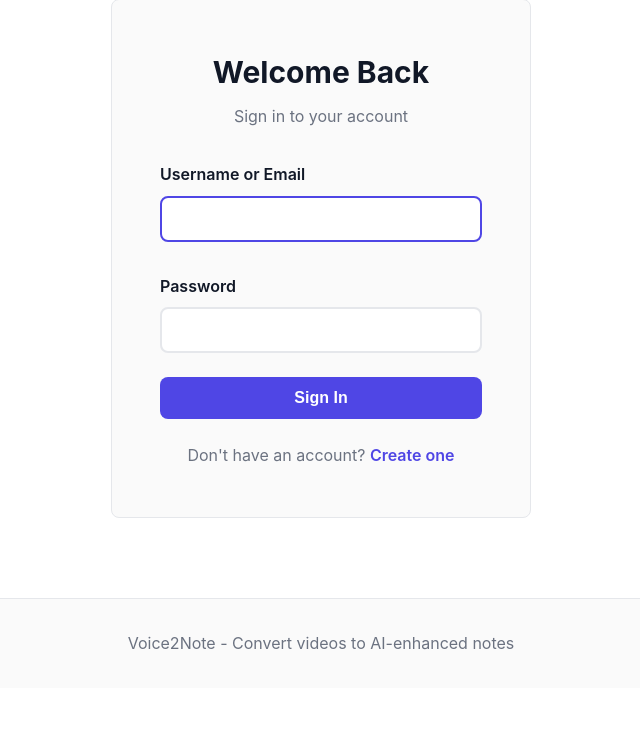
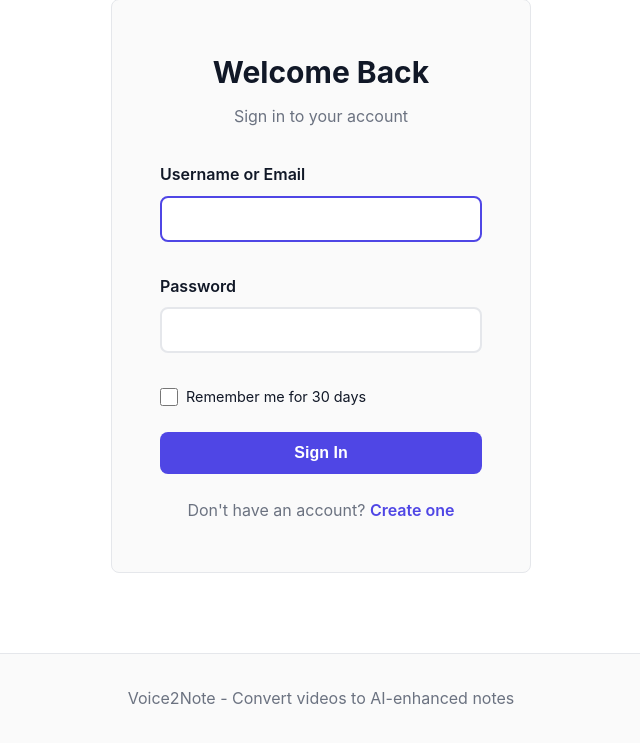
Before and after one commit to bindrap/Voice2Note, a Flask app: template templates/login.html in a window 1280 px wide. Shown: the part 160-903 px from the top of the page, without its empty margins (319-959 px from the left). Before the commit the page ends 810 px from the top, so only its background shows below. Run offline with Flask 3, Linux system fonts and the light colour scheme; the template is opened without the code that fills it, so the values that code supplies are empty; the visitor is signed in with stand-in values (Sample User, id 1); data comes from the database, SQL or seed files in the repository; some libraries are stand-ins or nearby versions.

Commit message:
Add 'Remember Me' functionality to login system
- Added remember_tokens table to database schema with expiration tracking
- Implemented token generation and validation in DatabaseManager
- Added 'Remember Me' checkbox to login form UI
- Set secure httponly cookies that last 30 days when enabled
- Added automatic login middleware that checks for valid tokens
- Updated logout to clear all remember tokens and cookies
- Token-based sessions allow users to stay logged in across browser restarts

Users can now choose to stay logged in for 30 days on their devices
without having to re-authenticate each time.

```diff
--- a/app.py
+++ b/app.py
@@ -1,9 +1,11 @@
-from flask import Flask, render_template, request, jsonify, send_file, redirect, url_for, session, flash
+from flask import Flask, render_template, request, jsonify, send_file, redirect, url_for, session, flash, make_response
 import os
 import traceback
 from werkzeug.utils import secure_filename
 from functools import wraps
 import threading
+import secrets
+from datetime import datetime, timedelta
 from config import Config
 from database.db_manager import DatabaseManager
 from processors.video_handler import VideoHandler
@@ -49,6 +51,34 @@ def inject_user():
         user = db.get_user_by_id(session['user_id'])
         return {'current_user': user}
     return {'current_user': None}
+
+
+# Check for remember me token before each request
+@app.before_request
+def check_remember_me():
+    """Check for remember me token and auto-login if valid"""
+    # Skip if user is already logged in
+    if 'user_id' in session:
+        return
+
+    # Skip for static files and certain routes
+    if request.endpoint and (request.endpoint == 'static' or request.endpoint in ['login', 'register']):
+        return
+
+    # Check for remember_token cookie
+    remember_token = request.cookies.get('remember_token')
+    if remember_token:
+        # Validate token from database
+        token_data = db.get_remember_token(remember_token)
+
+        if token_data:
+            # Token is valid and not expired, log user in
+            session['user_id'] = token_data['user_id']
+            db.update_last_login(token_data['user_id'])
+        else:
+            # Token is invalid or expired, we'll let it expire naturally
+            # (the cookie will be cleared on logout or when user logs in again)
+            pass
 
 
 # ===== Authentication Routes =====
@@ -105,6 +135,7 @@ def login():
     if request.method == 'POST':
         username = request.form.get('username', '').strip()
         password = request.form.get('password', '')
+        remember_me = request.form.get('remember_me') == 'yes'
 
         if not username or not password:
             return render_template('login.html', error='Username and password are required')
@@ -113,7 +144,32 @@ def login():
         if user:
             session['user_id'] = user['id']
             db.update_last_login(user['id'])
-            return redirect(url_for('index'))
+
+            # Create response object
+            response = make_response(redirect(url_for('index')))
+
+            # Handle remember me functionality
+            if remember_me:
+                # Generate secure random token
+                token = secrets.token_urlsafe(32)
+
+                # Set expiration to 30 days from now
+                expires_at = datetime.now() + timedelta(days=30)
+
+                # Store token in database
+                db.create_remember_token(user['id'], token, expires_at)
+
+                # Set cookie that expires in 30 days
+                response.set_cookie(
+                    'remember_token',
+                    token,
+                    max_age=30*24*60*60,  # 30 days in seconds
+                    httponly=True,         # Prevent JavaScript access
+                    secure=False,          # Set to True in production with HTTPS
+                    samesite='Lax'         # CSRF protection
+                )
+
+            return response
         else:
             return render_template('login.html', error='Invalid username or password')
 
@@ -123,8 +179,18 @@ def login():
 @app.route('/logout')
 def logout():
     """User logout"""
+    # Delete all remember tokens for this user from database
+    if 'user_id' in session:
+        db.delete_user_remember_tokens(session['user_id'])
+
+    # Clear session
     session.clear()
-    return redirect(url_for('login'))
+
+    # Create response and delete the remember_token cookie
+    response = make_response(redirect(url_for('login')))
+    response.set_cookie('remember_token', '', expires=0)
+
+    return response
 
 
 @app.route('/profile')
--- a/database/db_manager.py
+++ b/database/db_manager.py
@@ -351,3 +351,71 @@ class DatabaseManager:
         conn.close()
 
         return [dict(video) for video in videos]
+
+    # ===== Remember Me Token Methods =====
+
+    def create_remember_token(self, user_id, token, expires_at):
+        """Create a remember me token"""
+        conn = self.get_connection()
+        cursor = conn.cursor()
+
+        try:
+            cursor.execute('''
+                INSERT INTO remember_tokens (user_id, token, expires_at)
+                VALUES (?, ?, ?)
+            ''', (user_id, token, expires_at))
+
+            token_id = cursor.lastrowid
+            conn.commit()
+            conn.close()
+            return token_id
+        except sqlite3.IntegrityError:
+            conn.close()
+            return None
+
+    def get_remember_token(self, token):
+        """Get remember token and associated user if valid"""
+        conn = self.get_connection()
+        cursor = conn.cursor()
+
+        cursor.execute('''
+            SELECT rt.*, u.*
+            FROM remember_tokens rt
+            JOIN users u ON rt.user_id = u.id
+            WHERE rt.token = ? AND rt.expires_at > ?
+        ''', (token, datetime.now()))
+
+        result = cursor.fetchone()
+        conn.close()
+
+        return dict(result) if result else None
+
+    def delete_remember_token(self, token):
+        """Delete a specific remember token"""
+        conn = self.get_connection()
+        cursor = conn.cursor()
+
+        cursor.execute('DELETE FROM remember_tokens WHERE token = ?', (token,))
+
+        conn.commit()
+        conn.close()
+
+    def delete_user_remember_tokens(self, user_id):
+        """Delete all remember tokens for a user (used on logout)"""
+        conn = self.get_connection()
+        cursor = conn.cursor()
+
+        cursor.execute('DELETE FROM remember_tokens WHERE user_id = ?', (user_id,))
+
+        conn.commit()
+        conn.close()
+
+    def cleanup_expired_tokens(self):
+        """Delete all expired remember tokens"""
+        conn = self.get_connection()
+        cursor = conn.cursor()
+
+        cursor.execute('DELETE FROM remember_tokens WHERE expires_at < ?', (datetime.now(),))
+
+        conn.commit()
+        conn.close()
--- a/database/schema.sql
+++ b/database/schema.sql
@@ -8,6 +8,16 @@ CREATE TABLE IF NOT EXISTS users (
     password_hash TEXT NOT NULL,
     created_at TIMESTAMP DEFAULT CURRENT_TIMESTAMP,
     last_login TIMESTAMP
+);
+
+-- Remember me tokens table: stores persistent login tokens
+CREATE TABLE IF NOT EXISTS remember_tokens (
+    id INTEGER PRIMARY KEY AUTOINCREMENT,
+    user_id INTEGER NOT NULL,
+    token TEXT UNIQUE NOT NULL,
+    expires_at TIMESTAMP NOT NULL,
+    created_at TIMESTAMP DEFAULT CURRENT_TIMESTAMP,
+    FOREIGN KEY (user_id) REFERENCES users(id) ON DELETE CASCADE
 );
 
 -- Videos table: stores metadata about processed videos
@@ -58,6 +68,8 @@ CREATE TABLE IF NOT EXISTS processing_status (
 -- Indexes for better query performance
 CREATE INDEX IF NOT EXISTS idx_users_username ON users(username);
 CREATE INDEX IF NOT EXISTS idx_users_email ON users(email);
+CREATE INDEX IF NOT EXISTS idx_remember_tokens_token ON remember_tokens(token);
+CREATE INDEX IF NOT EXISTS idx_remember_tokens_user ON remember_tokens(user_id);
 CREATE INDEX IF NOT EXISTS idx_videos_user ON videos(user_id);
 CREATE INDEX IF NOT EXISTS idx_videos_title ON videos(title);
 CREATE INDEX IF NOT EXISTS idx_videos_processed_date ON videos(processed_date DESC);
--- a/templates/login.html
+++ b/templates/login.html
@@ -37,6 +37,18 @@
                         class="input-field"
                         required
                     >
+                </div>
+
+                <div class="remember-me-group">
+                    <label class="checkbox-label">
+                        <input
+                            type="checkbox"
+                            id="remember_me"
+                            name="remember_me"
+                            value="yes"
+                        >
+                        <span>Remember me for 30 days</span>
+                    </label>
                 </div>
 
                 <button type="submit" class="btn btn-primary btn-block">
@@ -82,7 +94,30 @@
 }
 
 .auth-form .input-group:last-of-type {
+    margin-bottom: 1rem;
+}
+
+.remember-me-group {
     margin-bottom: 1.5rem;
+}
+
+.checkbox-label {
+    display: flex;
+    align-items: center;
+    cursor: pointer;
+    font-size: 0.9rem;
+    color: var(--text-color);
+}
+
+.checkbox-label input[type="checkbox"] {
+    width: 18px;
+    height: 18px;
+    margin-right: 0.5rem;
+    cursor: pointer;
+}
+
+.checkbox-label span {
+    user-select: none;
 }
 
 .btn-block {
```
